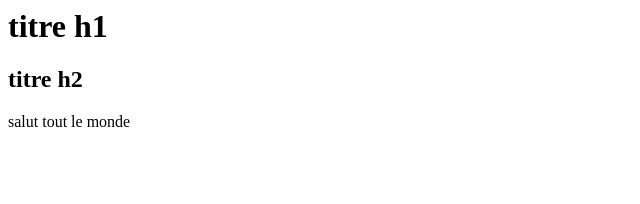
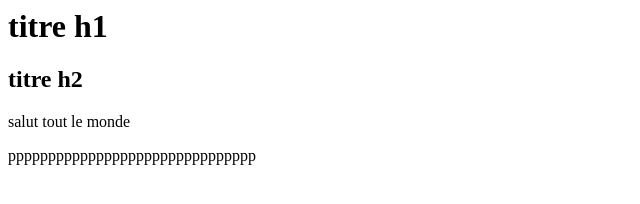
Before and after one commit to soumia1204/github_cours, a plain HTML site: page index.html in a window 1280 px wide. Shown: the whole page, without its empty margins (0-640 px from the left). Drawn offline with Linux system fonts and the light colour scheme.

Commit message:
page index.html modifiée

```diff
--- a/index.html
+++ b/index.html
@@ -6,5 +6,6 @@
     <h1>titre h1</h1>
     <h2>titre h2</h2>
     <p>salut tout le monde</p>
+    <p>ppppppppppppppppppppppppppppppp</p>
   </body>
 </html>
```
Also changed, not shown: home.txt.
